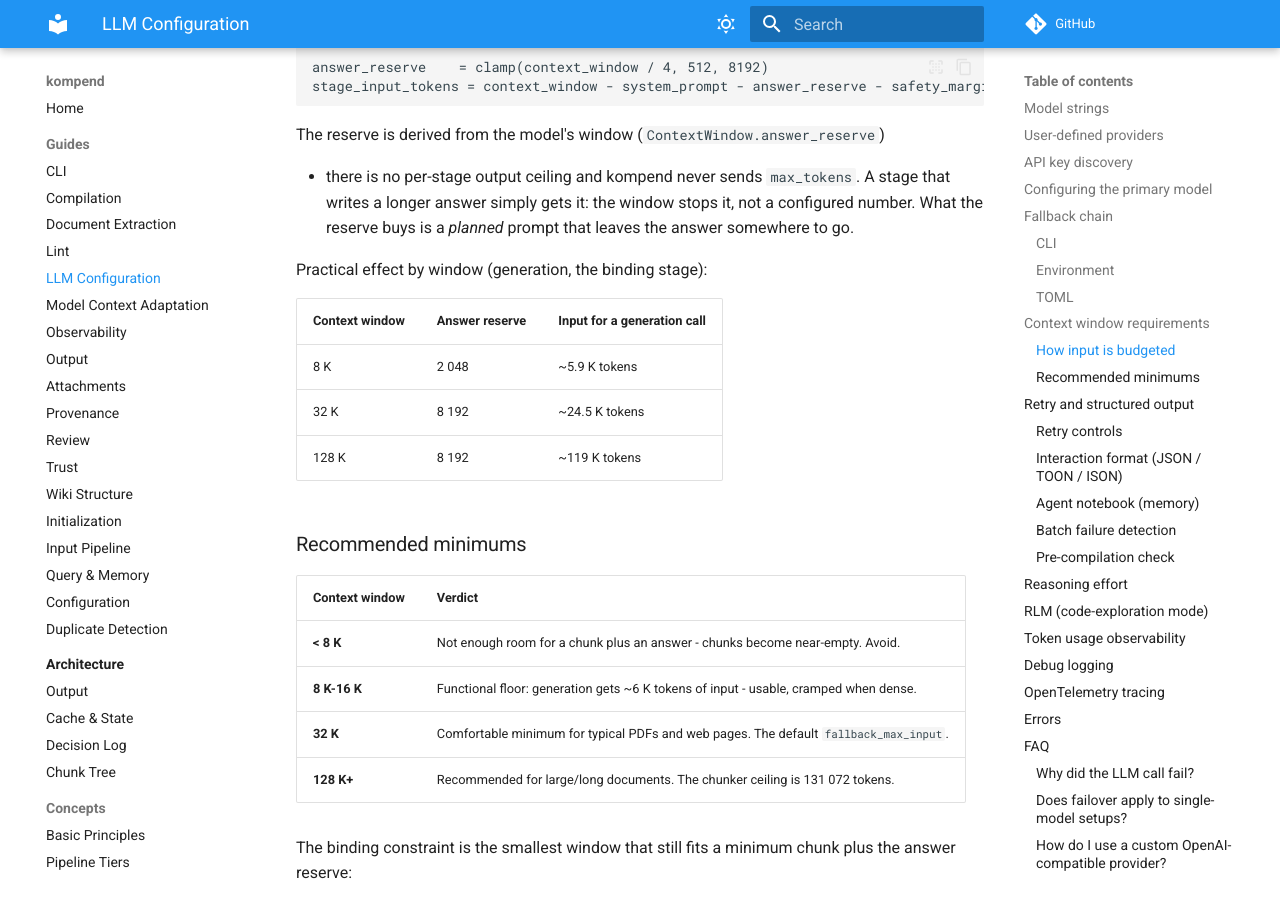
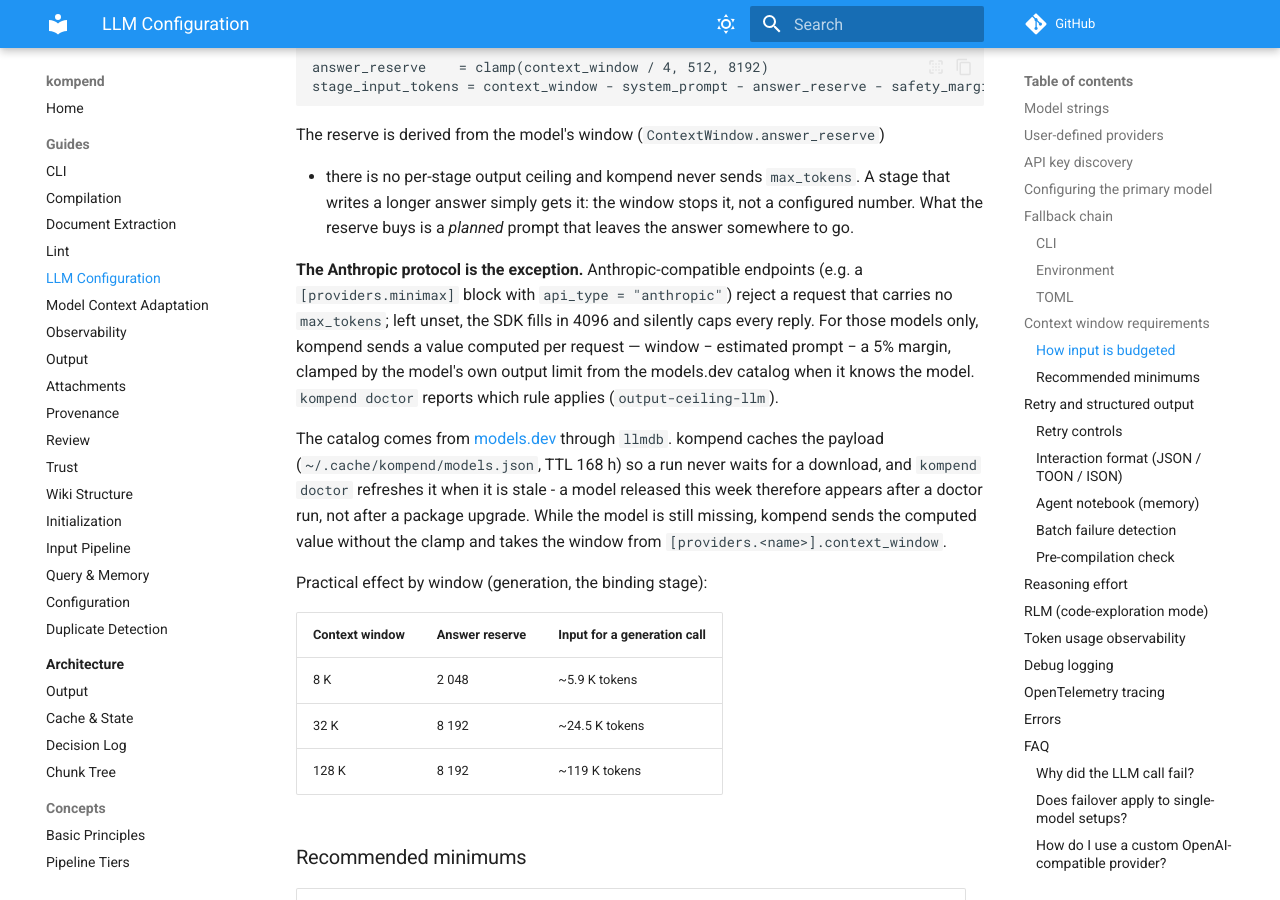
Before and after one commit to jr2804/kompend, an MkDocs documentation site: the page built from docs/guides/llm-config.md, in a window 1280 px wide and 900 px high, scrolled down 4794 px. Built offline with MkDocs 1.6.1 and Material for MkDocs 9.7.7, drawn with Linux system fonts in a browser that asks for light colours; comment, search, counter and statistics services are not loaded.

Commit message:
📝 docs: describe the catalogue cache and the Anthropic ceiling
Record why kompend caches the models.dev payload itself (llmdb has no
persistence), when the cache is refreshed, and that the Anthropic protocol is
the one place where a max_tokens value is still sent.

```diff
--- a/docs/guides/llm-config.md
+++ b/docs/guides/llm-config.md
@@ -208,6 +208,22 @@ The reserve is derived from the model's window (`ContextWindow.answer_reserve`)
 A stage that writes a longer answer simply gets it: the window stops it, not a
 configured number. What the reserve buys is a _planned_ prompt that leaves the
 answer somewhere to go.
+
+**The Anthropic protocol is the exception.** Anthropic-compatible endpoints
+(e.g. a `[providers.minimax]` block with `api_type = "anthropic"`) reject a
+request that carries no `max_tokens`; left unset, the SDK fills in 4096 and
+silently caps every reply. For those models only, kompend sends a value
+computed per request — window − estimated prompt − a 5% margin, clamped by the
+model's own output limit from the models.dev catalog when it knows the model.
+`kompend doctor` reports which rule applies (`output-ceiling-llm`).
+
+The catalog comes from [models.dev](https://models.dev) through `llmdb`.
+kompend caches the payload (`~/.cache/kompend/models.json`, TTL 168 h) so a
+run never waits for a download, and `kompend doctor` refreshes it when it is
+stale - a model released this week therefore appears after a doctor run, not
+after a package upgrade. While the model is still missing, kompend sends the
+computed value without the clamp and takes the window from
+`[providers.<name>].context_window`.
 
 Practical effect by window (generation, the binding stage):
 
```
Also changed, not shown: .agents/CODE.md (+3 -1 lines), src/kompend/agents/AGENTS.md (+5 -0 lines), src/kompend/llm/AGENTS.md (+28 -9 lines).
